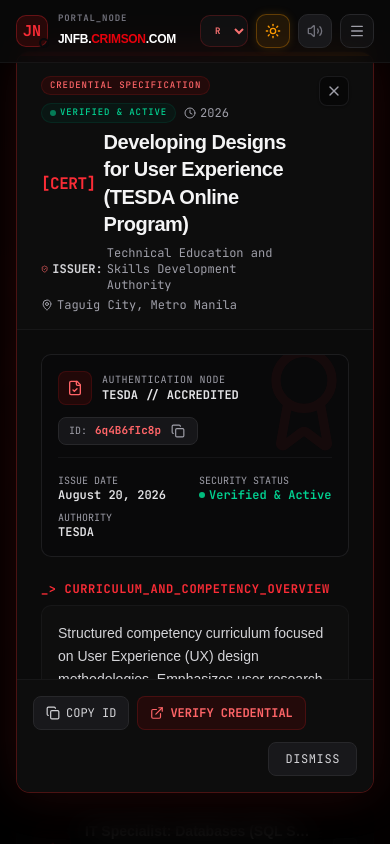
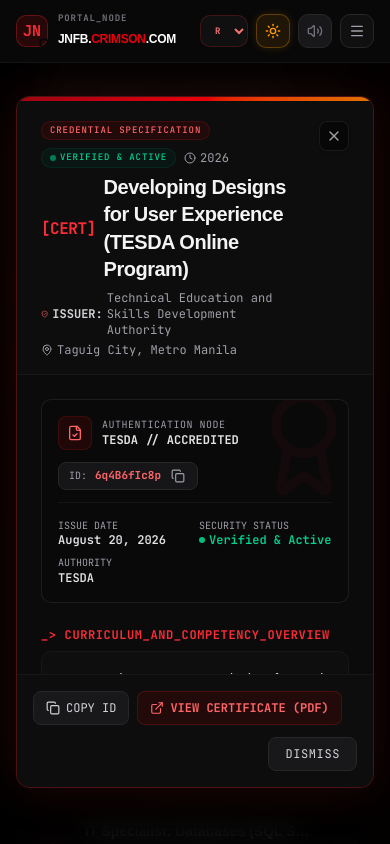
Before and after one commit to crimsonshiii/jnfb-crimson-com-v2-official, a React (Vite) app: page / in a window 390 px wide. Both pictures are taken after a click on the button 195 px from the left and 9790 px from the top of the page. Shown: the part 9368-10212 px from the top of the page. Built offline with nearby package versions, Linux system fonts and the light colour scheme.

Commit message:
fix(ui): improve modal layout and URL safety
Adjust modal container padding and height constraints for better responsiveness on mobile devices. Ensure credential URLs are properly encoded to prevent navigation errors.

```diff
--- a/src/components/AchievementsAndCertificationsCard.tsx
+++ b/src/components/AchievementsAndCertificationsCard.tsx
@@ -216,7 +216,7 @@
       {/* Modern Sci-Fi Tactical Certification Specification Modal */}
       <AnimatePresence>
         {selectedCert && (
-          <div className="fixed inset-0 z-50 flex items-center justify-center p-4 overflow-y-auto">
+          <div className="fixed inset-0 z-50 flex items-center justify-center p-4 pt-16 sm:pt-20 pb-6 overflow-y-auto">
             {/* Backdrop Blur overlay */}
             <motion.div
               initial={{ opacity: 0 }}
@@ -232,7 +232,7 @@
               animate={{ scale: 1, opacity: 1, y: 0 }}
               exit={{ scale: 0.94, opacity: 0, y: 15 }}
               transition={{ type: "spring", duration: 0.4, bounce: 0.12 }}
-              className="relative w-full max-w-2xl bg-[#0b0b0b] border border-[#dc2626]/30 rounded-xl overflow-hidden shadow-[0_0_50px_rgba(220,38,38,0.15)] flex flex-col max-h-[88vh] z-10"
+              className="relative w-full max-w-2xl bg-[#0b0b0b] border border-[#dc2626]/30 rounded-xl overflow-hidden shadow-[0_0_50px_rgba(220,38,38,0.15)] flex flex-col max-h-[82vh] sm:max-h-[84vh] z-10"
             >
               {/* Top ambient color accent line */}
               <div className="absolute top-0 left-0 right-0 h-1 z-30 bg-gradient-to-r from-red-800 via-red-600 to-amber-600" />
@@ -430,14 +430,14 @@
 
                   {selectedCert.credentialUrl && (
                     <a
-                      href={selectedCert.credentialUrl}
+                      href={encodeURI(selectedCert.credentialUrl)}
                       target="_blank"
                       rel="noreferrer"
                       onClick={() => playLocalBeep(600, 'sine', 0.08)}
                       className="px-3 py-2 rounded-md bg-red-950/40 border border-red-900/40 hover:bg-red-900/40 hover:border-red-700/50 text-red-400 hover:text-red-300 font-mono text-xs font-bold flex items-center gap-1.5 transition-all"
                     >
                       <ExternalLink className="w-3.5 h-3.5" />
-                      VERIFY CREDENTIAL
+                      {selectedCert.credentialUrl.toLowerCase().endsWith('.pdf') ? 'VIEW CERTIFICATE (PDF)' : 'VERIFY CREDENTIAL'}
                     </a>
                   )}
                 </div>
--- a/src/components/ProjectCard.tsx
+++ b/src/components/ProjectCard.tsx
@@ -185,7 +185,7 @@
       {/* Modern Sci-Fi Tactical Project Specifications Modal */}
       <AnimatePresence>
         {isModalOpen && (
-          <div className="fixed inset-0 z-50 flex items-center justify-center p-4 overflow-y-auto">
+          <div className="fixed inset-0 z-50 flex items-center justify-center p-4 pt-16 sm:pt-20 pb-6 overflow-y-auto">
             {/* Backdrop Blur overlay */}
             <motion.div
               initial={{ opacity: 0 }}
@@ -201,7 +201,7 @@
               animate={{ scale: 1, opacity: 1, y: 0 }}
               exit={{ scale: 0.94, opacity: 0, y: 15 }}
               transition={{ type: "spring", duration: 0.4, bounce: 0.12 }}
-              className="relative w-full max-w-2xl bg-[#0b0b0b] border border-[#dc2626]/30 rounded-xl overflow-hidden shadow-[0_0_50px_rgba(220,38,38,0.12)] flex flex-col max-h-[85vh] z-10"
+              className="relative w-full max-w-2xl bg-[#0b0b0b] border border-[#dc2626]/30 rounded-xl overflow-hidden shadow-[0_0_50px_rgba(220,38,38,0.12)] flex flex-col max-h-[82vh] sm:max-h-[84vh] z-10"
             >
               {/* Top accent line */}
               <div
```
